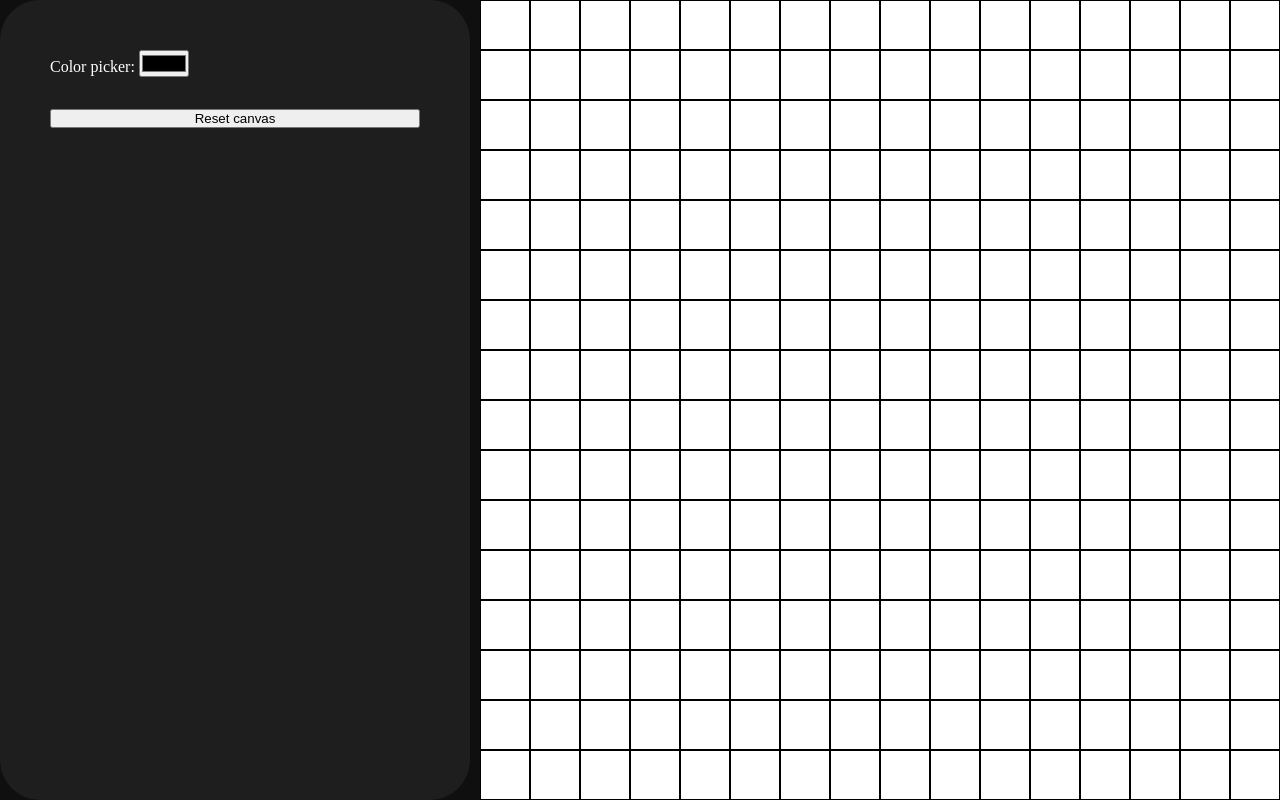
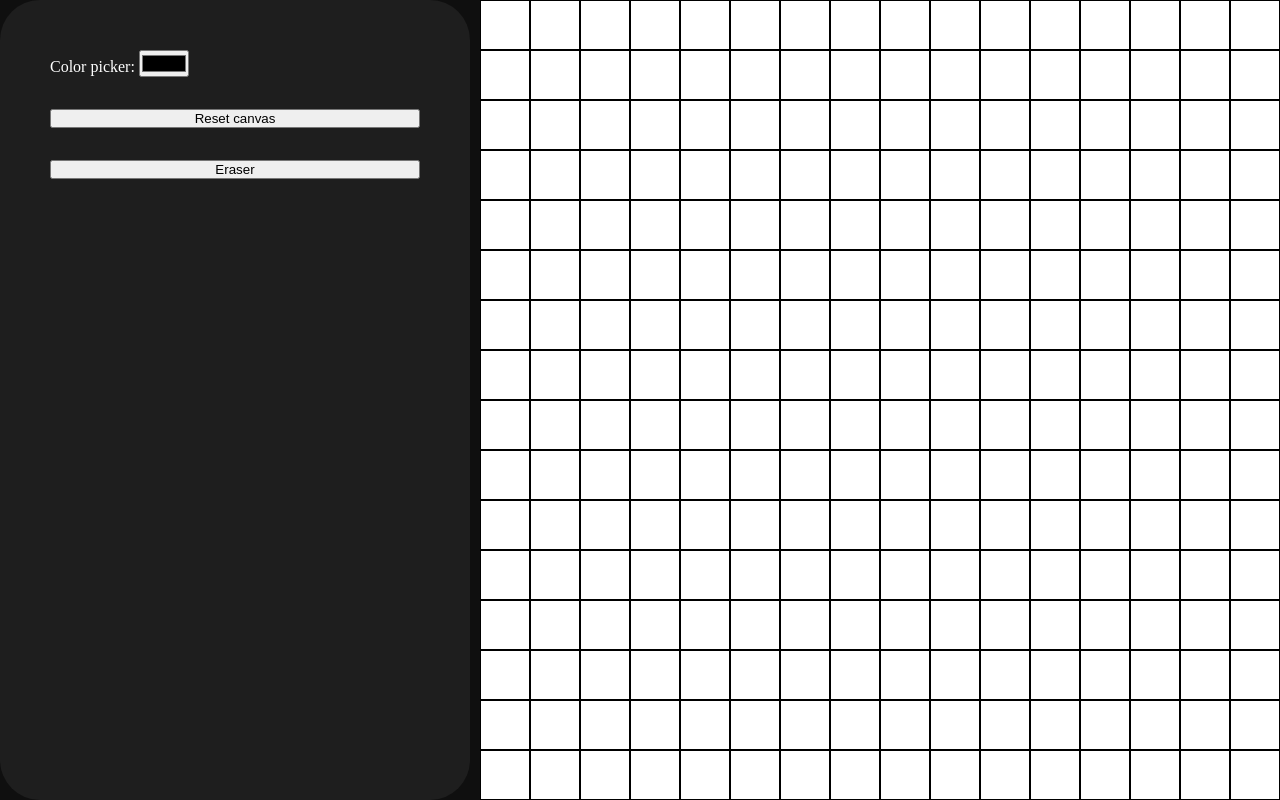
Before and after one commit to MonkiManja/etch-a-sketch, a plain HTML site: page index.html in a window 1280 px wide. Drawn offline with Linux system fonts and the light colour scheme.

Commit message:
Added eraser

```diff
--- a/index.html
+++ b/index.html
@@ -13,6 +13,7 @@
         <div id="sidemenu">
             <label for="color-picker">Color picker: <input id="color-picker" type ='color'></label>
             <button id="reset-canvas">Reset canvas</button>
+            <button id="eraser">Eraser</button>
         </div>
 
         <div id="canvas"></div>
--- a/main.js
+++ b/main.js
@@ -3,8 +3,8 @@ const colorPicker = document.getElementById("color-picker")
 
 
 let color ="#000000";
+let grid_num = 16;
 
-let grid_num = 16;
 
 for(let i = 0; i < grid_num ** 2; i++){
     createPixel();
@@ -31,6 +31,7 @@ function paint(pixel, color){
     pixel.style.backgroundColor = color;
 }
 
+
 console.log(canvasNodeList)
 canvasNodeList.forEach((pixel) => {
     pixel.addEventListener("mousedown", () => {
@@ -44,3 +45,4 @@ function resetCanvas() {
     canvasNodeList.forEach((pixel) => pixel.style.backgroundColor = "#ffffff")
 }
 document.getElementById("reset-canvas").addEventListener("click", resetCanvas)
+document.getElementById("eraser").addEventListener("click", () => color= "#ffffff")
```
Also changed, not shown: styles.css (line endings or trailing spaces).
